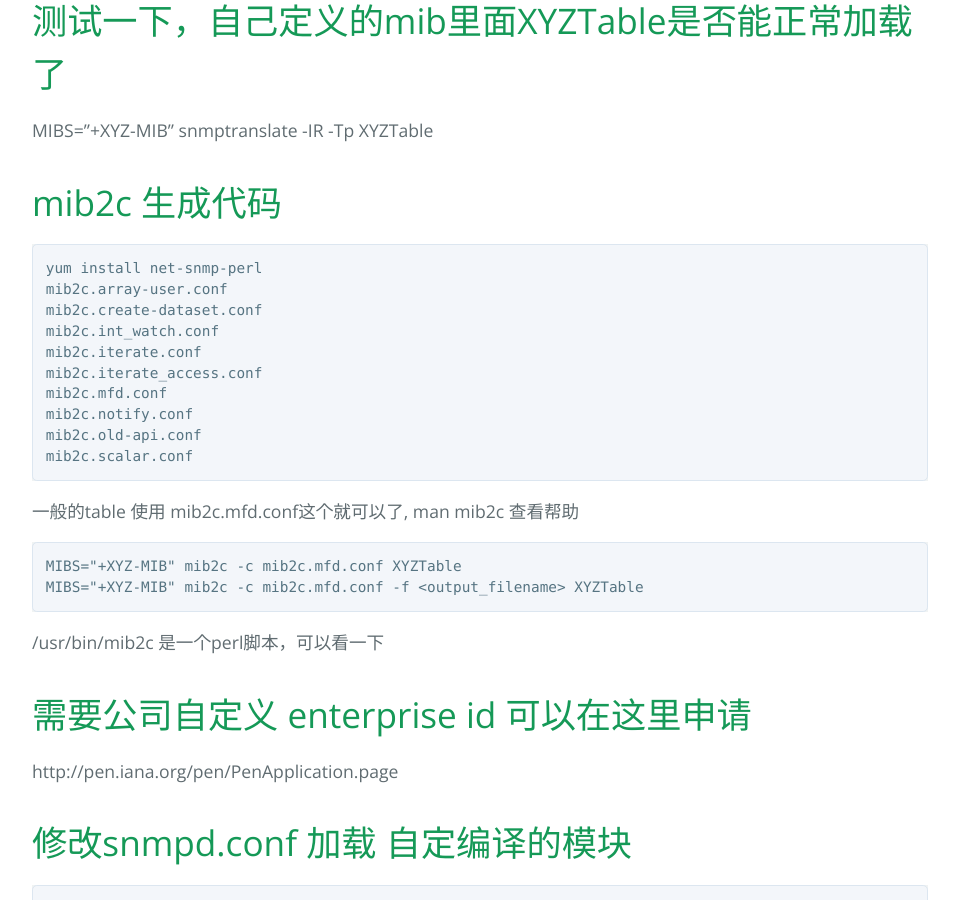
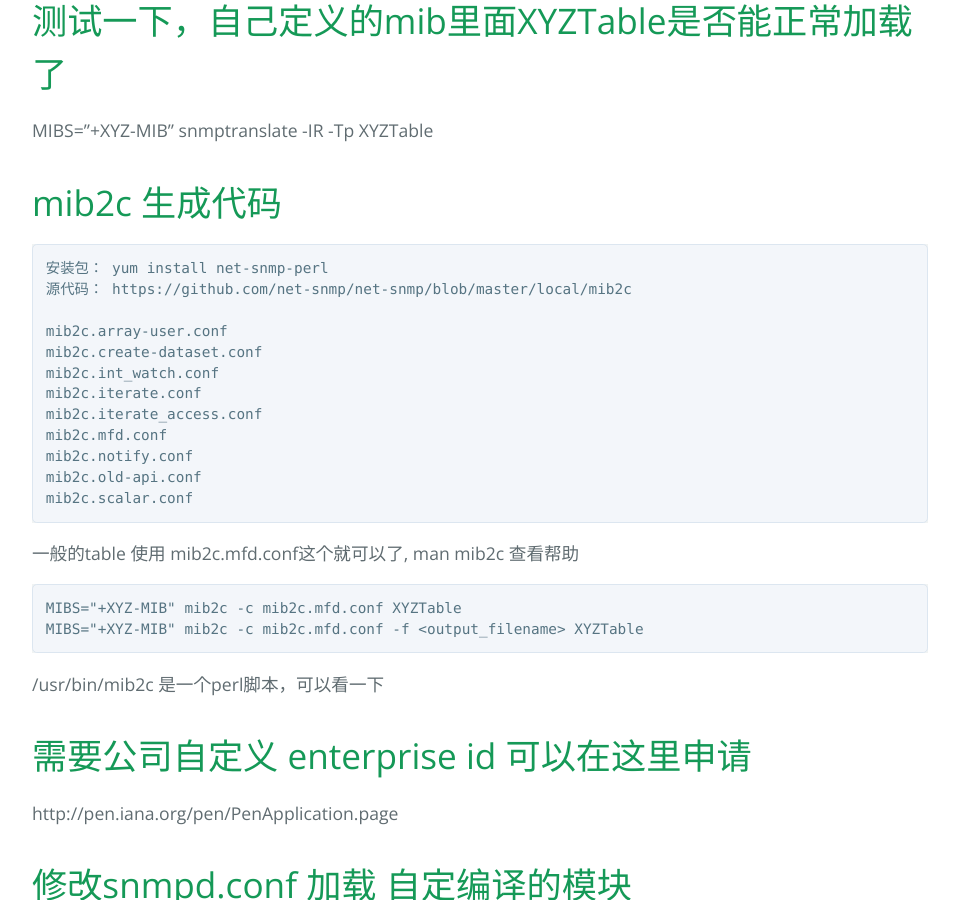
Before and after one commit to gmd20/gmd20.github.io, a Jekyll site: the page built from _posts/2018-10-30-net-snmp扩展开发MIB文件和mib2c生成模板代码.markdown, in a window 1280 px wide and 900 px high, scrolled down 1381 px. Shown: the whole window, without its empty margins (160-1119 px from the left). Built offline with Jekyll 4.4.1, drawn with Linux system fonts in a browser that asks for light colours; comment, search, counter and statistics services are not loaded.

Commit message:
Update 2018-10-30-net-snmp扩展开发MIB文件和mib2c生成模板代码.markdown

````diff
--- a/_posts/2018-10-30-net-snmp扩展开发MIB文件和mib2c生成模板代码.markdown
+++ b/_posts/2018-10-30-net-snmp扩展开发MIB文件和mib2c生成模板代码.markdown
@@ -22,7 +22,9 @@ MIBS="+XYZ-MIB" snmptranslate -IR -Tp XYZTable
 # mib2c 生成代码
 
 ```text
-yum install net-snmp-perl
+安装包： yum install net-snmp-perl
+源代码： https://github.com/net-snmp/net-snmp/blob/master/local/mib2c
+
 mib2c.array-user.conf
 mib2c.create-dataset.conf
 mib2c.int_watch.conf
````
